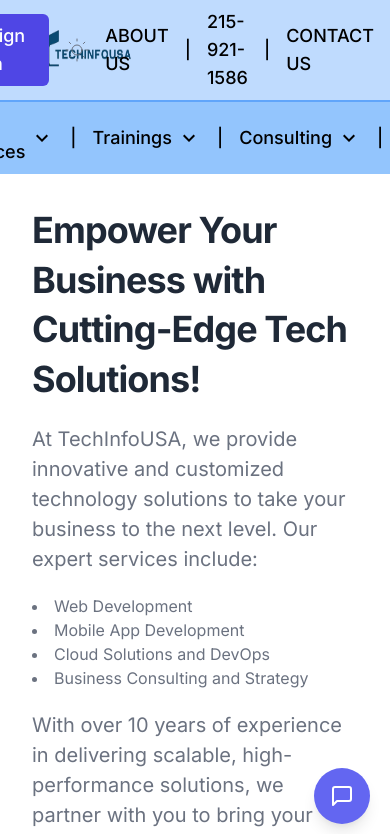
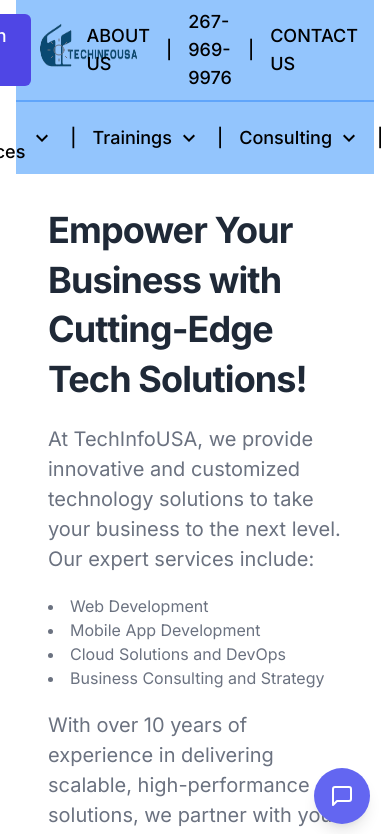
Before and after one commit to parosh-mahmud/techinfousa, a Next.js app: page / in a window 390 px wide. Shown: the top 834 px of the page. Built offline with nearby package versions, Linux system fonts and the light colour scheme.

Commit message:
footer color body margin updated

```diff
--- a/components/footer.js
+++ b/components/footer.js
@@ -6,9 +6,9 @@ export default function Footer() {
   const navigation = ["Services", "Training", "Consulting", "Careers"];
   const legal = ["Terms", "Privacy", "Legal"];
   return (
-    <div className="relative">
+    <div className="relative bg-blue-300 ">
       <Container>
-        <div className="grid max-w-screen-xl grid-cols-1 gap-10 pt-10 mx-auto mt-5 border-t border-gray-100 dark:border-trueGray-700 lg:grid-cols-5">
+        <div className="grid text-black max-w-screen-xl grid-cols-1 gap-10 pt-10 mx-auto mt-5 mr-3 ml-3 border-t border-gray-100 dark:border-trueGray-700 lg:grid-cols-5">
           <div className="lg:col-span-2">
             <div>
               <Link href="/">
@@ -26,7 +26,7 @@ export default function Footer() {
               </Link>
             </div>
 
-            <div className="max-w-md mt-4 text-gray-500 dark:text-gray-400">
+            <div className=" text-black max-w-md mt-4 text-gray-500 dark:text-gray-400">
               TechInfoUSA is a leading provider of tech solutions and services,
               offering expertise in services, training, consulting, and career
               opportunities to empower businesses and individuals.
@@ -34,10 +34,10 @@ export default function Footer() {
           </div>
 
           <div>
-            <div className="flex flex-wrap w-full -mt-2 -ml-3 lg:ml-0">
+            <div className=" text-black flex flex-wrap w-full -mt-2 -ml-3 lg:ml-0">
               {navigation.map((item, index) => (
                 <Link key={index} href={`/${item.toLowerCase()}`}>
-                  <a className="w-full px-4 py-2 text-gray-500 rounded-md dark:text-gray-300 hover:text-indigo-500 focus:text-indigo-500 focus:bg-indigo-100 focus:outline-none dark:focus:bg-trueGray-700">
+                  <a className="w-full px-4 py-2 text-black rounded-md dark:text-gray-300 hover:text-indigo-500 focus:text-indigo-500 focus:bg-indigo-100 focus:outline-none dark:focus:bg-trueGray-700">
                     {item}
                   </a>
                 </Link>
@@ -48,7 +48,7 @@ export default function Footer() {
             <div className="flex flex-wrap w-full -mt-2 -ml-3 lg:ml-0">
               {legal.map((item, index) => (
                 <Link key={index} href="/legal">
-                  <a className="w-full px-4 py-2 text-gray-500 rounded-md dark:text-gray-300 hover:text-indigo-500 focus:text-indigo-500 focus:bg-indigo-100 focus:outline-none dark:focus:bg-trueGray-700">
+                  <a className="w-full px-4 py-2 text-black rounded-md dark:text-gray-300 hover:text-indigo-500 focus:text-indigo-500 focus:bg-indigo-100 focus:outline-none dark:focus:bg-trueGray-700">
                     {item}
                   </a>
                 </Link>
--- a/components/layout.js
+++ b/components/layout.js
@@ -5,9 +5,13 @@ import Footer from "./footer";
 export default function Layout({ children }) {
   return (
     <>
-      <Navbar />
-      <main>{children}</main>
-      <Footer />
+      <div className="mx-4 md:mx-8 lg:mx-16">
+        <Navbar />
+      </div>
+      <main className="mx-4 md:mx-8 lg:mx-16">{children}</main>
+      <div className="mx-4 md:mx-8 lg:mx-16">
+        <Footer />
+      </div>
     </>
   );
 }
--- a/components/navbar.js
+++ b/components/navbar.js
@@ -84,7 +84,7 @@ export default function CustomNavbar() {
   };
 
   return (
-    <header className="bg-blue-200">
+    <header className="bg-blue-300">
       {/* Top bar */}
       <div className="container mx-auto flex justify-between items-center py-2 px-4 border-b-1 border-indigo-600">
         {/* Logo Section */}
@@ -113,7 +113,7 @@ export default function CustomNavbar() {
             <a className="hover:text-blue-500">ABOUT US</a>
           </Link>
           <span>|</span>
-          <span>215-921-1586</span>
+          <span>267-969-9976</span>
           <span>|</span>
           <Link href="/contact">
             <a className="hover:text-blue-500">CONTACT US</a>
--- a/css/tailwind.css
+++ b/css/tailwind.css
@@ -1,3 +1,4 @@
+@import url('https://fonts.googleapis.com/css2?family=Inter:wght@400;500;600&display=swap');
 @tailwind base;
 @tailwind components;
 @tailwind utilities;
@@ -8,3 +9,8 @@
     @apply dark:bg-trueGray-900;
   }
 }
+
+/* Set global font */
+body {
+  font-family: 'Inter', sans-serif;
+}
--- a/pages/_app.js
+++ b/pages/_app.js
@@ -4,9 +4,11 @@ import "../css/tailwind.css";
 
 function MyApp({ Component, pageProps }) {
   return (
-    <ThemeProvider attribute="class">
-      <Component {...pageProps} />
-    </ThemeProvider>
+    <Layout>
+      <ThemeProvider attribute="class">
+        <Component {...pageProps} />
+      </ThemeProvider>
+    </Layout>
   );
 }
 
--- a/pages/index.js
+++ b/pages/index.js
@@ -36,7 +36,7 @@ export default function Home() {
         <link rel="icon" href="/favicon.ico" />
       </Head>
 
-      <Navbar />
+      {/* <Navbar /> */}
       <Hero />
       <SectionTitle pretitle="Our Expertise" title="Why Choose TechInfoUSA?">
         TechInfoUSA provides a full spectrum of technology services, from expert
@@ -68,7 +68,7 @@ export default function Home() {
       </SectionTitle>
       <Faq />
       <Cta />
-      <Footer />
+      {/* <Footer /> */}
       <PopupWidget />
     </>
   );
--- a/tailwind.config.js
+++ b/tailwind.config.js
@@ -12,8 +12,9 @@ module.exports = {
       },
     },
     fontFamily: {
-      sans: ["Inter", ...defaultTheme.fontFamily.sans],
-      stock: [defaultTheme.fontFamily.sans],
+      // sans: ["Inter", ...defaultTheme.fontFamily.sans],
+      sans: ["Inter", "sans-serif"],
+      // stock: [defaultTheme.fontFamily.sans],
     },
   },
   variants: {
```
